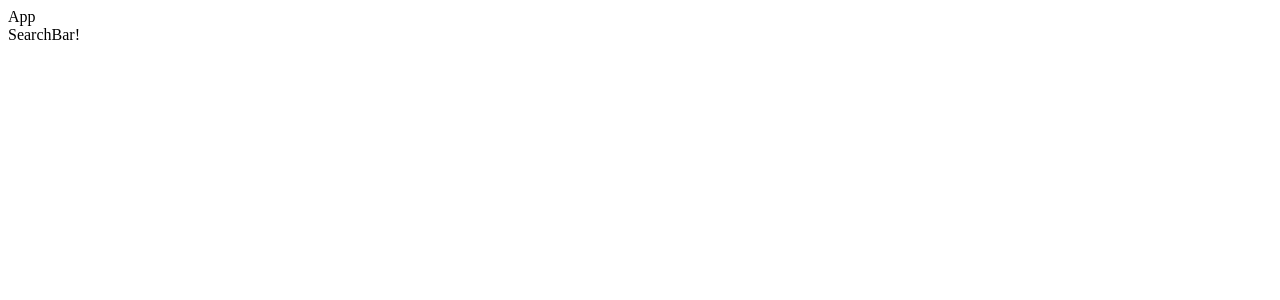
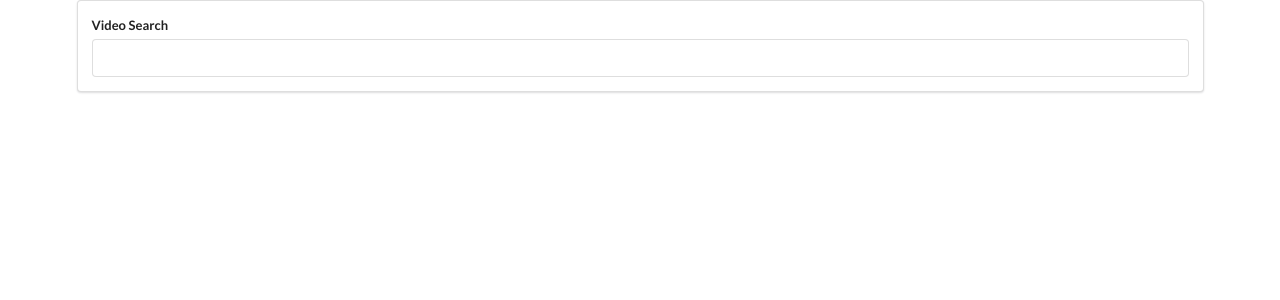
Before and after one commit to fredriklunde/react-video, a React (Create React App) app: page / in a window 1280 px wide. Shown: the top 300 px of the page. Built offline with nearby package versions, Linux system fonts and the light colour scheme.

Commit message:
some form

```diff
--- a/public/index.html
+++ b/public/index.html
@@ -10,6 +10,7 @@
       homescreen on Android. See https://developers.google.com/web/fundamentals/web-app-manifest/
     -->
     <link rel="manifest" href="%PUBLIC_URL%/manifest.json">
+    <link rel="stylesheet" href="https://cdnjs.cloudflare.com/ajax/libs/semantic-ui/2.4.1/semantic.min.css">
     <!--
       Notice the use of %PUBLIC_URL% in the tags above.
       It will be replaced with the URL of the `public` folder during the build.
--- a/src/components/App.js
+++ b/src/components/App.js
@@ -4,8 +4,7 @@
 class App extends React.Component {
     render() {
         return (
-            <div>
-                App
+            <div className="ui container">
                 <SearchBar />
             </div>
         );
--- a/src/components/SearchBar.js
+++ b/src/components/SearchBar.js
@@ -3,8 +3,13 @@
 class SearchBar extends React.Component {
     render () {
         return (
-            <div>
-                SearchBar!
+            <div className="search-bar ui segment">
+                <form className="ui form">
+                    <div className="field">
+                        <label>Video Search</label>
+                        <input type="text" />
+                    </div>
+                </form>
             </div>
         );
     }
```
